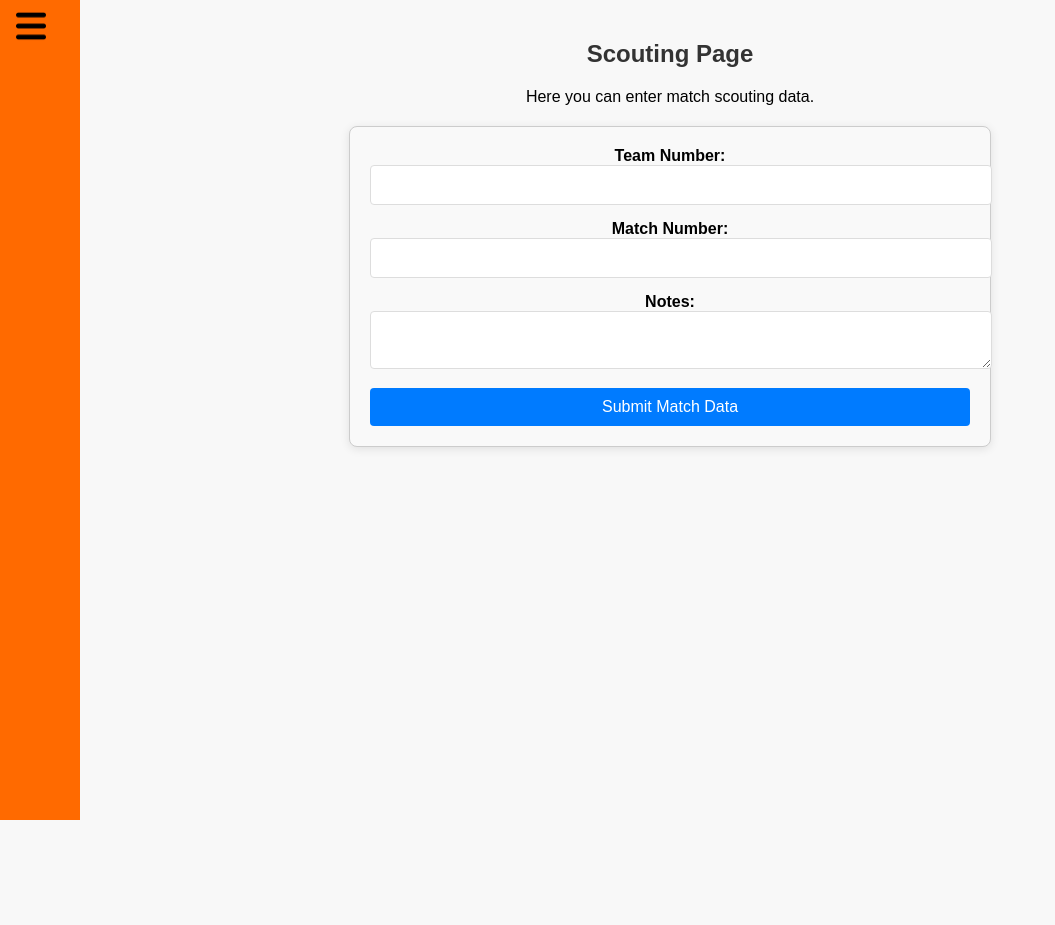
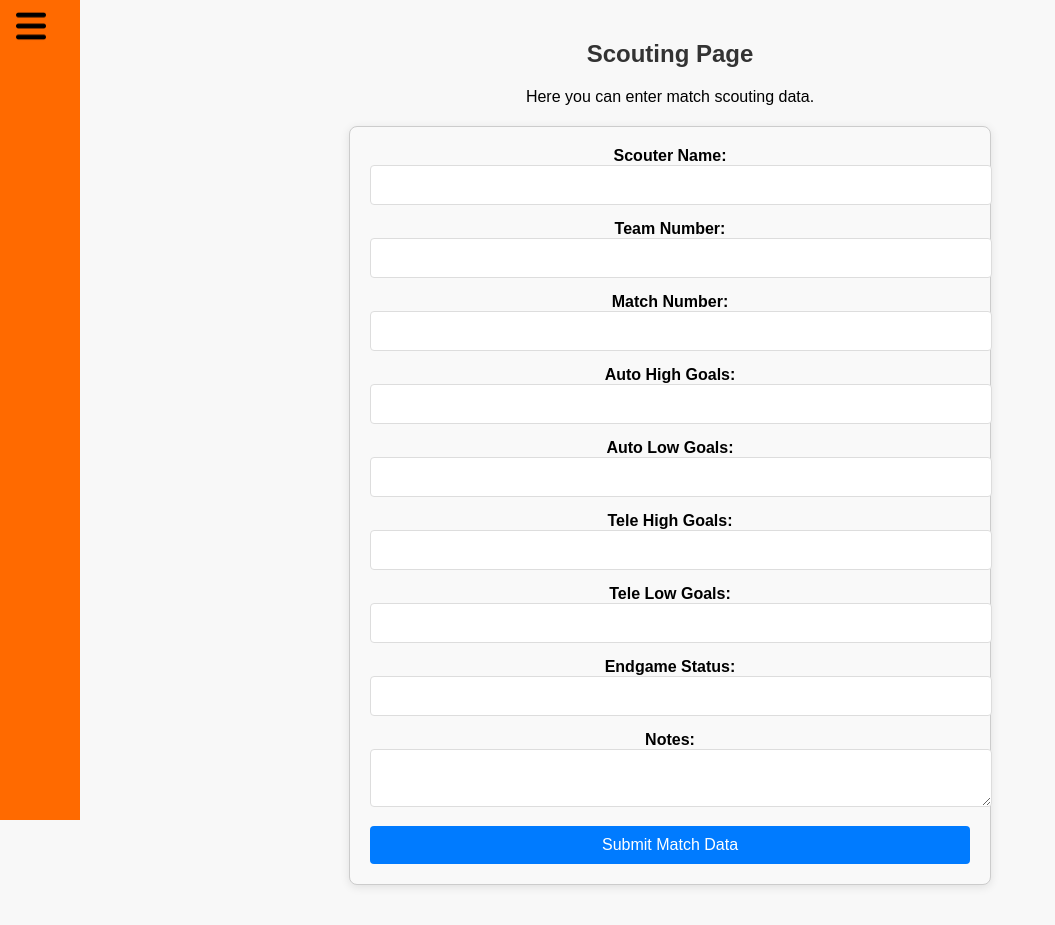
Before and after one commit to JKippy/Kippyscout, a React (Create React App) app in the folder frc-scouting/: page /scouting in a window 1280 px wide. Shown: the whole page, without its empty margins (0-1055 px from the left). Before the commit the page ends 800 px from the top, so only its background shows below. Built offline with nearby package versions, Linux system fonts and the light colour scheme.

Commit message:
Begun MongoDB integration

```diff
--- a/frc-scouting/src/pages/Scouting.js
+++ b/frc-scouting/src/pages/Scouting.js
@@ -4,8 +4,14 @@ import './Scouting.css'; // Import your CSS file
 
 const Scouting = () => {
   const [matchData, setMatchData] = useState({
+    scouterName: '',
     teamNumber: '',
     matchNumber: '',
+    autoHighGoals: '',
+    autoLowGoals: '',
+    teleHighGoals: '',
+    teleLowGoals: '',
+    endgameStatus: '',
     notes: '',
   });
 
@@ -13,10 +19,40 @@ const Scouting = () => {
     setMatchData({ ...matchData, [e.target.name]: e.target.value });
   };
 
-  const handleSubmit = (e) => {
+  const handleSubmit = async (e) => {
     e.preventDefault();
     console.log('Match data submitted:', matchData);
-    // Add code to save match data to Firestore
+
+    try {
+      const response = await fetch('http://localhost:5000/api/matchdata', {
+        method: 'POST',
+        headers: {
+          'Content-Type': 'application/json',
+        },
+        body: JSON.stringify(matchData),
+      });
+
+      if (!response.ok) {
+        throw new Error('Network response was not ok');
+      }
+
+      const data = await response.json();
+      console.log('Data saved successfully:', data);
+      // Reset form or provide success message
+      setMatchData({
+        scouterName: '',
+        teamNumber: '',
+        matchNumber: '',
+        autoHighGoals: '',
+        autoLowGoals: '',
+        teleHighGoals: '',
+        teleLowGoals: '',
+        endgameStatus: '',
+        notes: '',
+      });
+    } catch (error) {
+      console.error('Error saving match data:', error);
+    }
   };
 
   return (
@@ -25,8 +61,18 @@ const Scouting = () => {
       <div className="main-content">
         <h2>Scouting Page</h2>
         <p>Here you can enter match scouting data.</p>
-        {<div className="scouting-container">
+        <div className="scouting-container">
           <form onSubmit={handleSubmit} className="scouting-form">
+            <div className="form-group">
+              <label>Scouter Name:</label>
+              <input
+                type="text"
+                name="scouterName"
+                value={matchData.scouterName}
+                onChange={handleChange}
+                required
+              />
+            </div>
             <div className="form-group">
               <label>Team Number:</label>
               <input
@@ -48,17 +94,66 @@ const Scouting = () => {
               />
             </div>
             <div className="form-group">
+              <label>Auto High Goals:</label>
+              <input
+                type="number"
+                name="autoHighGoals"
+                value={matchData.autoHighGoals}
+                onChange={handleChange}
+                required
+              />
+            </div>
+            <div className="form-group">
+              <label>Auto Low Goals:</label>
+              <input
+                type="number"
+                name="autoLowGoals"
+                value={matchData.autoLowGoals}
+                onChange={handleChange}
+                required
+              />
+            </div>
+            <div className="form-group">
+              <label>Tele High Goals:</label>
+              <input
+                type="number"
+                name="teleHighGoals"
+                value={matchData.teleHighGoals}
+                onChange={handleChange}
+                required
+              />
+            </div>
+            <div className="form-group">
+              <label>Tele Low Goals:</label>
+              <input
+                type="number"
+                name="teleLowGoals"
+                value={matchData.teleLowGoals}
+                onChange={handleChange}
+                required
+              />
+            </div>
+            <div className="form-group">
+              <label>Endgame Status:</label>
+              <input
+                type="text"
+                name="endgameStatus"
+                value={matchData.endgameStatus}
+                onChange={handleChange}
+                required
+              />
+            </div>
+            <div className="form-group">
               <label>Notes:</label>
               <textarea
                 name="notes"
                 value={matchData.notes}
                 onChange={handleChange}
-            required
               />
             </div>
             <button type="submit" className="submit-button">Submit Match Data</button>
           </form>
-    </div>}
+        </div>
       </div>
     </div>
   );
```
Lines whose indentation alone changed are shown as unchanged.
